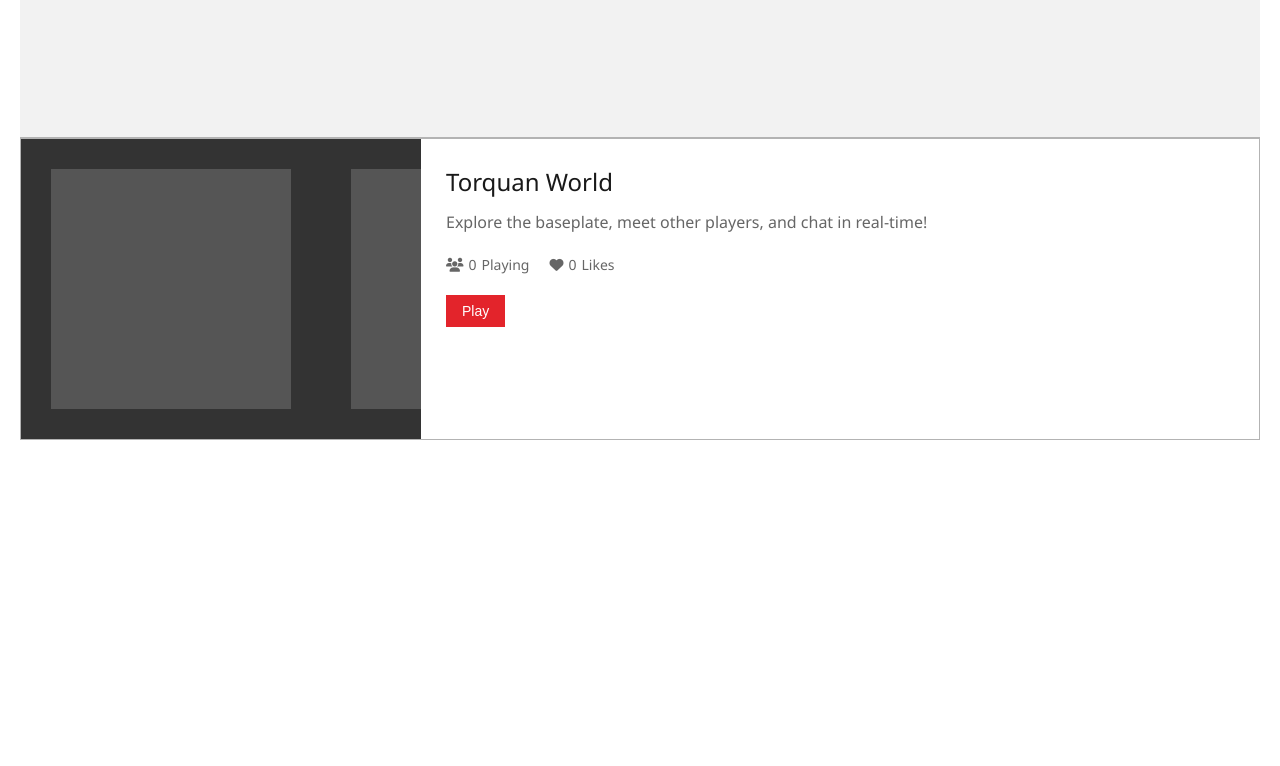
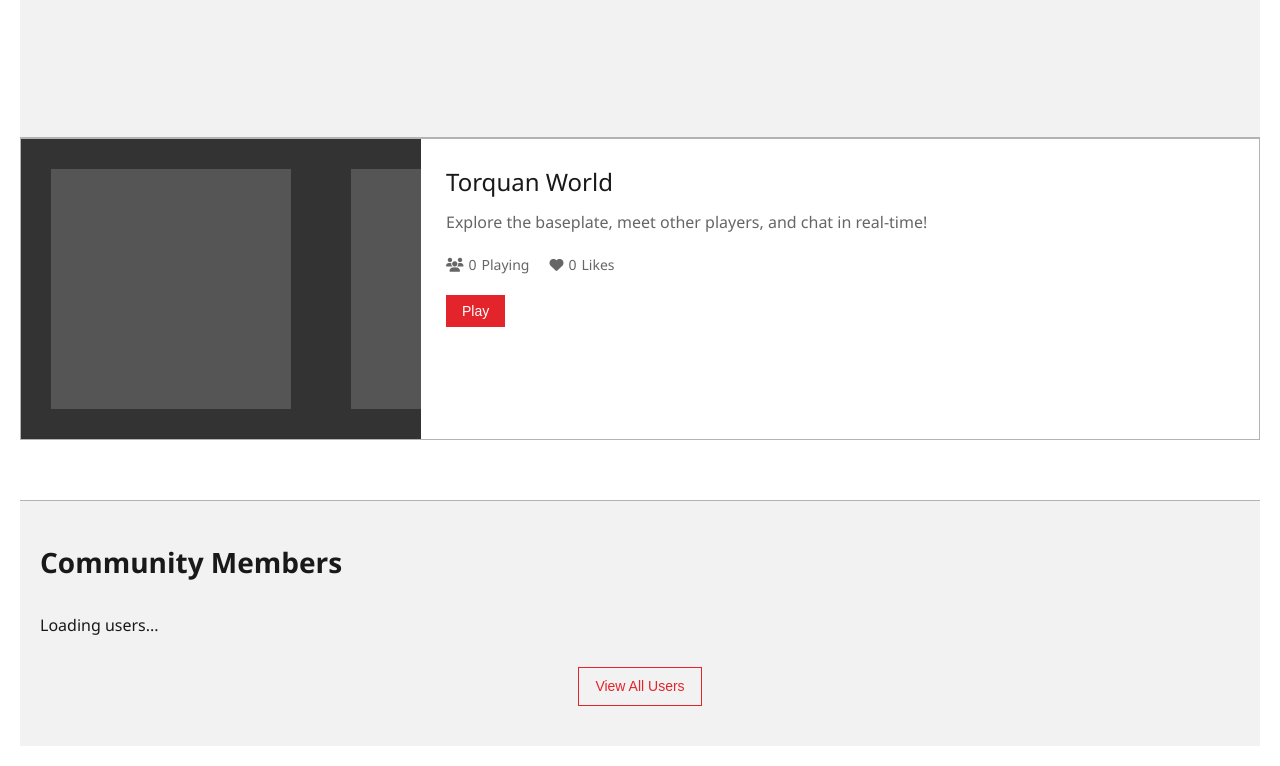
Before and after one commit to 9sam/Torquan, a website: page docs/index.html in a window 1280 px wide. Shown: the part 414-1180 px from the top of the page. Before the commit the page ends 874 px from the top, so only its background shows below. Drawn offline with Linux system fonts and the light colour scheme.

Commit message:
Add files via upload

```diff
--- a/docs/index.html
+++ b/docs/index.html
@@ -5,6 +5,7 @@
     <meta name="viewport" content="width=device-width, initial-scale=1.0">
     <title>Torquan - Play, Create, Share</title>
     <link rel="stylesheet" href="css/style.css">
+    <link rel="stylesheet" href="css/profile.css">
     <link rel="stylesheet" href="https://cdnjs.cloudflare.com/ajax/libs/font-awesome/6.4.0/css/all.min.css">
 </head>
 <body>
@@ -87,6 +88,17 @@
                 </div>
             </div>
         </section>
+
+        <!-- Featured Users -->
+        <section class="featured-users">
+            <h2>Community Members</h2>
+            <div class="users-grid-small" id="featuredUsers">
+                <div class="loading">Loading users...</div>
+            </div>
+            <div class="view-all-users">
+                <a href="users.html" class="btn btn-outline">View All Users</a>
+            </div>
+        </section>
     </main>
 
     <!-- Auth Modals -->
```
